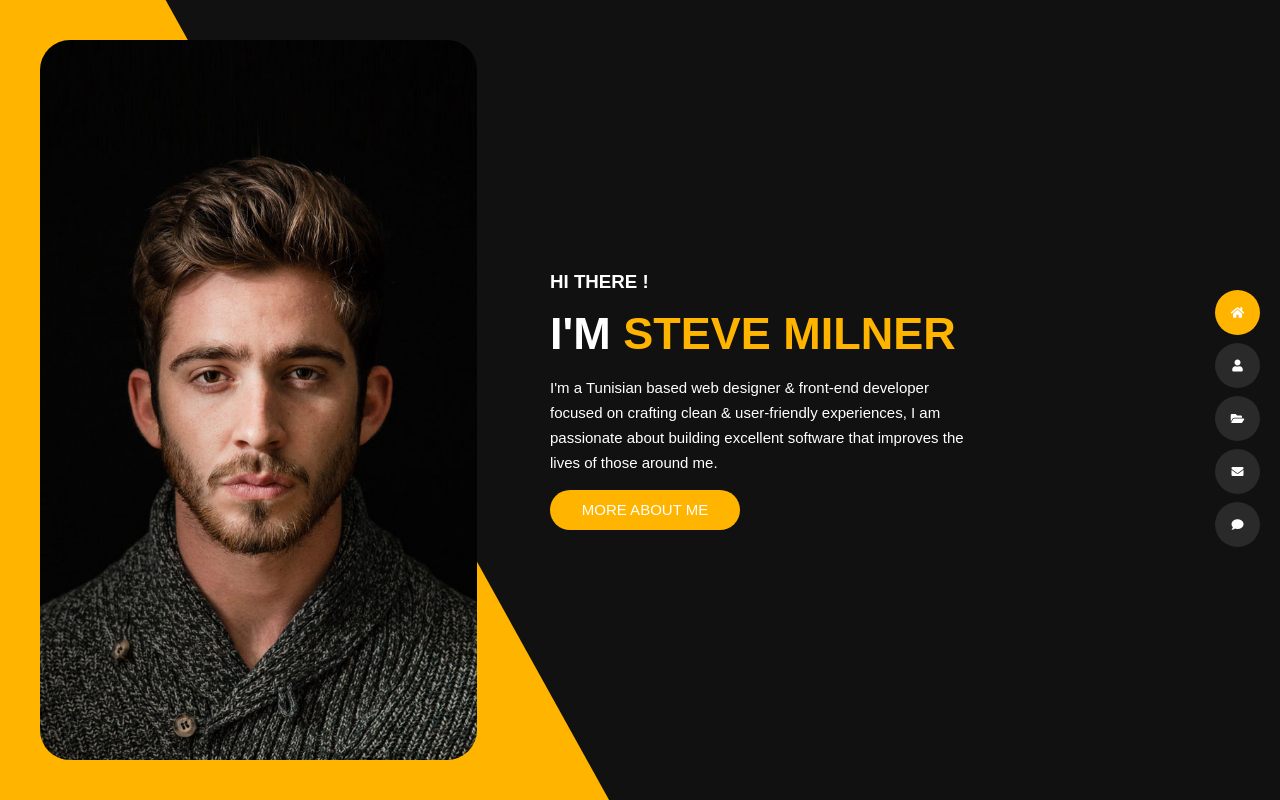
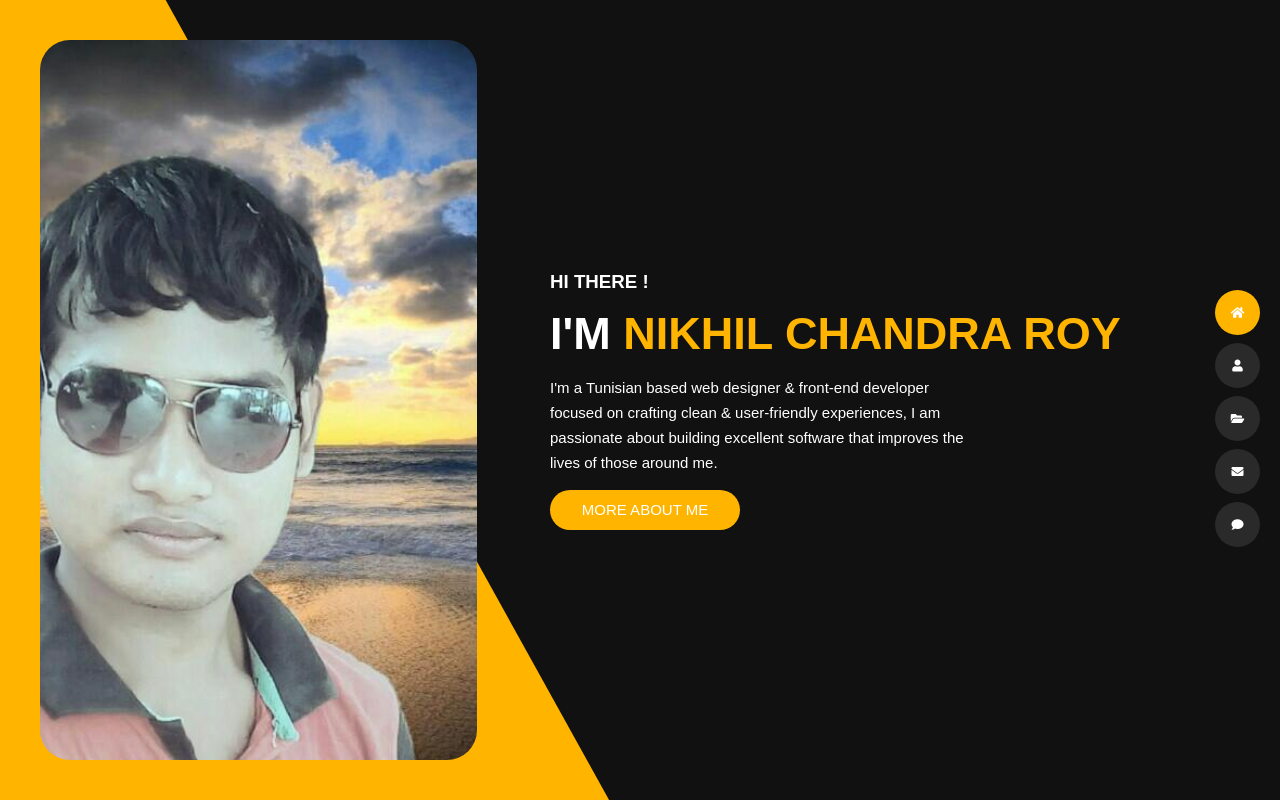
Before and after one commit to nikhilroy2/Tunis---Personal-Portfolio, a plain HTML site: page index.html in a window 1280 px wide. Drawn offline with nearby package versions, Linux system fonts and the light colour scheme.

Commit message:
update latest

```diff
--- a/css/style.scss
+++ b/css/style.scss
@@ -380,7 +380,7 @@ main{
                 .bg_image{
                     @include wh(90%,100%);
                     border-radius: 30px;
-                    background: url('../img/2.jpg') center / cover no-repeat;
+                    background: url('../img/nikhil.jpg') center / cover no-repeat;
                 }
                 @media (max-width: 991px){
                     @include wh(300px,300px);
@@ -632,6 +632,7 @@ main{
                     height: 100%;
                     border-radius: 15px;
                     overflow:hidden;
+
                   }
                   %box__dir{
                     position:absolute;
@@ -756,6 +757,8 @@ main{
                          width: 100%;
                          height: 100%;
                          object-fit: cover;
+                         cursor: pointer;
+                         pointer-events: visible;
                      }
                   }
             }
--- a/index.html
+++ b/index.html
@@ -27,7 +27,7 @@
                             class="fas fa-home    "></i> <span>HOME</span></a></li>
                 <li><a onclick="sectionToggle(this)" data-section="true" href="#about_section"><i
                             class="fas fa-user    "></i> <span>ABOUT</span></a></li>
-                <li><a onclick="sectionToggle(this)" data-section="true" href="#"> <i
+                <li><a onclick="sectionToggle(this)" data-section="true" href="#portfolio_section"> <i
                             class="fas fa-folder-open    "></i> <span>PORTFOLIO</span></a></li>
                 <li><a onclick="sectionToggle(this)" data-section="true" href="#"> <i class="fas fa-envelope    "></i>
                         <span>CONTACT</span></a></li>
@@ -50,7 +50,7 @@
                             HI THERE !
                         </h3>
                         <h1>
-                            I'M <span>STEVE MILNER</span>
+                            I'M <span>NIKHIL CHANDRA ROY</span>
                         </h1>
                         <strong>
                             I'm a Tunisian based web designer & front‑end developer focused on crafting clean &
```
Also changed, not shown: css/style.css, img/2.jpg (deleted), img/download (1).jfif (deleted), img/download (2).jfif (deleted), img/download.jfif (deleted), img/hare_krishna.jpg (deleted), img/nikhil.jpg (added), 1 other file.
